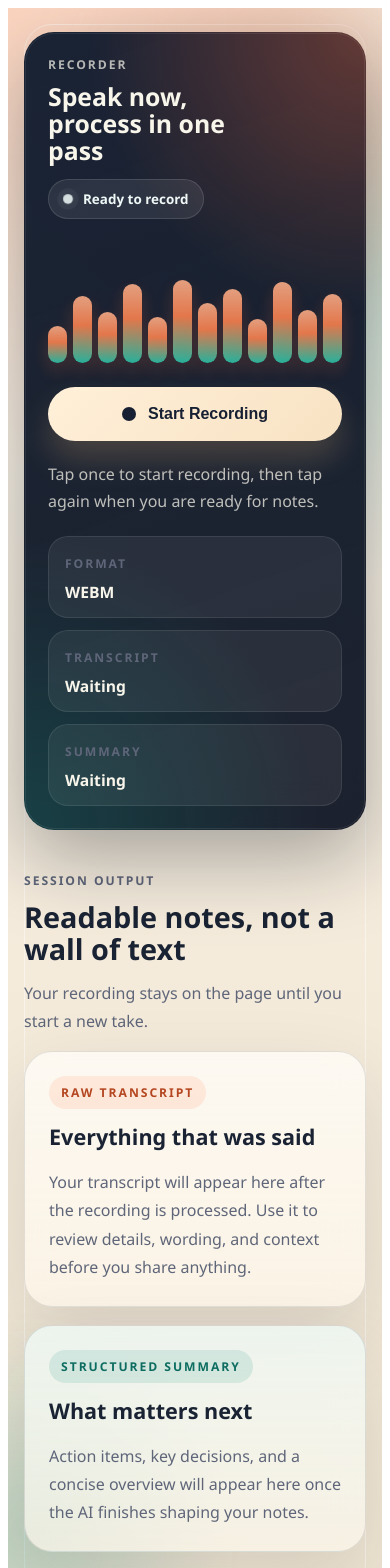
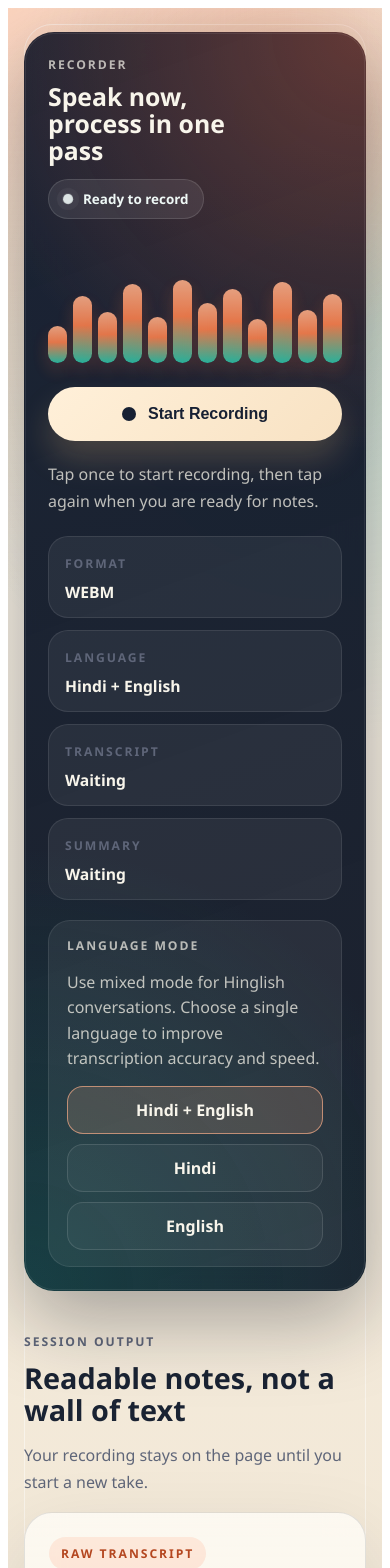
Before and after one commit to ajoychoudhury715-gif/Voicerecorder, a Next.js app: page / in a window 390 px wide. Shown: the top 1568 px of the page. Built offline with nearby package versions, Linux system fonts and the light colour scheme.

Commit message:
Add Hindi and English language modes

```diff
--- a/pages/index.js
+++ b/pages/index.js
@@ -6,6 +6,11 @@ const AUDIO_MIME_TYPES = [
   'audio/webm',
   'audio/mp4',
   'audio/ogg;codecs=opus',
+];
+const LANGUAGE_OPTIONS = [
+  { value: 'auto', label: 'Hindi + English' },
+  { value: 'hi', label: 'Hindi' },
+  { value: 'en', label: 'English' },
 ];
 
 function getFileExtensionForMimeType(mimeType) {
@@ -43,6 +48,7 @@ export default function Home() {
   const [error, setError] = useState('');
   const [shareNotice, setShareNotice] = useState('');
   const [whatsAppNumber, setWhatsAppNumber] = useState('');
+  const [languageMode, setLanguageMode] = useState('auto');
   const mediaRecorderRef = useRef(null);
   const audioChunksRef = useRef([]);
   const audioConfigRef = useRef({ mimeType: '', extension: 'webm' });
@@ -111,6 +117,7 @@ export default function Home() {
 
     const formData = new FormData();
     formData.append('audio', audioBlob, fileName);
+    formData.append('language', languageMode);
 
     try {
       const response = await fetch('/api/transcribe', {
@@ -351,12 +358,41 @@ export default function Home() {
                 <strong>{(audioConfigRef.current.extension || 'webm').toUpperCase()}</strong>
               </div>
               <div className={styles.metaItem}>
+                <span className={styles.metaLabel}>Language</span>
+                <strong>{LANGUAGE_OPTIONS.find((option) => option.value === languageMode)?.label}</strong>
+              </div>
+              <div className={styles.metaItem}>
                 <span className={styles.metaLabel}>Transcript</span>
                 <strong>{transcript ? 'Ready' : 'Waiting'}</strong>
               </div>
               <div className={styles.metaItem}>
                 <span className={styles.metaLabel}>Summary</span>
                 <strong>{summary ? 'Ready' : 'Waiting'}</strong>
+              </div>
+            </div>
+
+            <div className={styles.languagePanel}>
+              <div className={styles.languageHeader}>
+                <span className={styles.languageEyebrow}>Language Mode</span>
+                <p className={styles.languageHint}>
+                  Use mixed mode for Hinglish conversations. Choose a single language to improve transcription accuracy and speed.
+                </p>
+              </div>
+              <div className={styles.languageOptions}>
+                {LANGUAGE_OPTIONS.map((option) => (
+                  <button
+                    key={option.value}
+                    type="button"
+                    className={[
+                      styles.languageOption,
+                      languageMode === option.value ? styles.languageOptionActive : '',
+                    ].join(' ')}
+                    onClick={() => setLanguageMode(option.value)}
+                    disabled={loading || recording}
+                  >
+                    {option.label}
+                  </button>
+                ))}
               </div>
             </div>
           </aside>
--- a/styles/Home.module.css
+++ b/styles/Home.module.css
@@ -291,7 +291,7 @@
 
 .panelMeta {
   display: grid;
-  grid-template-columns: repeat(3, minmax(0, 1fr));
+  grid-template-columns: repeat(4, minmax(0, 1fr));
   gap: 12px;
 }
 
@@ -306,6 +306,75 @@
   display: block;
   margin-top: 8px;
   font-size: 0.98rem;
+}
+
+.languagePanel {
+  display: flex;
+  flex-direction: column;
+  gap: 14px;
+  padding: 16px 18px;
+  border-radius: 22px;
+  background: rgba(255, 255, 255, 0.06);
+  border: 1px solid rgba(255, 255, 255, 0.09);
+}
+
+.languageHeader {
+  display: flex;
+  justify-content: space-between;
+  gap: 16px;
+  align-items: flex-start;
+}
+
+.languageEyebrow {
+  letter-spacing: 0.16em;
+  text-transform: uppercase;
+  font-size: 0.76rem;
+  font-weight: 700;
+  color: rgba(248, 245, 235, 0.7);
+}
+
+.languageHint {
+  max-width: 30rem;
+  margin: 0;
+  color: rgba(248, 245, 235, 0.74);
+  line-height: 1.6;
+}
+
+.languageOptions {
+  display: grid;
+  grid-template-columns: repeat(3, minmax(0, 1fr));
+  gap: 10px;
+}
+
+.languageOption {
+  min-height: 48px;
+  padding: 12px 14px;
+  border-radius: 16px;
+  border: 1px solid rgba(255, 255, 255, 0.12);
+  background: rgba(255, 255, 255, 0.04);
+  color: #f8f5eb;
+  font: inherit;
+  font-weight: 700;
+  cursor: pointer;
+  transition:
+    transform 180ms ease,
+    background-color 180ms ease,
+    border-color 180ms ease,
+    opacity 180ms ease;
+}
+
+.languageOption:hover:not(:disabled) {
+  transform: translateY(-1px);
+}
+
+.languageOption:disabled {
+  opacity: 0.56;
+  cursor: not-allowed;
+}
+
+.languageOptionActive {
+  border-color: rgba(255, 177, 139, 0.66);
+  background: rgba(255, 177, 139, 0.16);
 }
 
 .resultsSection {
@@ -582,6 +651,14 @@
     grid-template-columns: 1fr;
   }
 
+  .languageHeader {
+    flex-direction: column;
+  }
+
+  .languageOptions {
+    grid-template-columns: 1fr;
+  }
+
   .resultsHeader,
   .panelTop {
     flex-direction: column;
```
Also changed, not shown: app/api/transcribe/route.js (+23 -5 lines).
